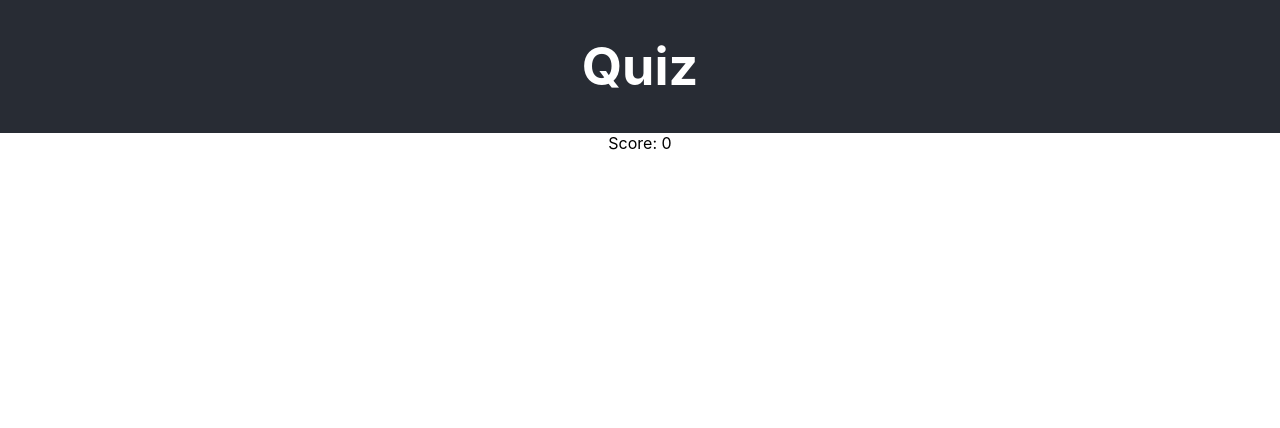
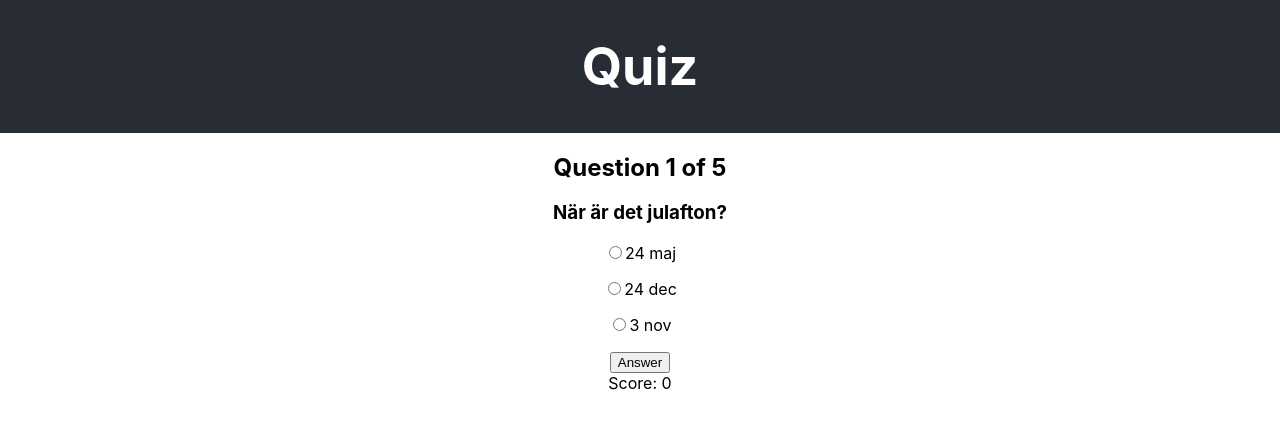
Before and after one commit to davidsvson/AU20-webApp-react_quiz, a React (Create React App) app: page /game in a window 1280 px wide. Shown: the top 428 px of the page. Built offline with nearby package versions, Linux system fonts and the light colour scheme.

Commit message:
fixed /game routing

```diff
--- a/src/App.js
+++ b/src/App.js
@@ -1,4 +1,3 @@
-import logo from './logo.svg';
 import './App.css';
 import { useState } from 'react';
 import Game from './components/Game';
@@ -25,6 +24,11 @@ function App() {
             <Route exact path="/">
               <Welcome />
             </Route>
+            <Route exact path="/game">
+              <Game
+                answeredCorrectly={() => setScore(score + 1)}
+              />
+            </Route>
             <Route path="/game/:currentquestion">
               <Game
                 answeredCorrectly={() => setScore(score + 1)}
--- a/src/components/Game.jsx
+++ b/src/components/Game.jsx
@@ -8,10 +8,14 @@ const Game = ({ answeredCorrectly }) => {
     const [decided, setDecided] = useState(false);
 
     let params = useParams();
+    let currentquestion = '1';
+    if ('currentquestion' in params) {
+        if (params.currentquestion > 0 && params.currentquestion < questions.length) {
+            currentquestion = params.currentquestion;
+        }
+    }
 
-
-
-    let { currentquestion } = useParams();
+    //let { currentquestion } = useParams();
 
     const q = questions[currentquestion - 1 ];
 
@@ -23,7 +27,7 @@ const Game = ({ answeredCorrectly }) => {
             answeredCorrectly(); // report score back to App
         }
         setTimeout(() => {
-            if( currentquestion == questions.length) {
+            if( Number(currentquestion) === questions.length) {
                 history.push("/result");
             } else {
                 history.push("/game/"+(Number(currentquestion)+1))
```
